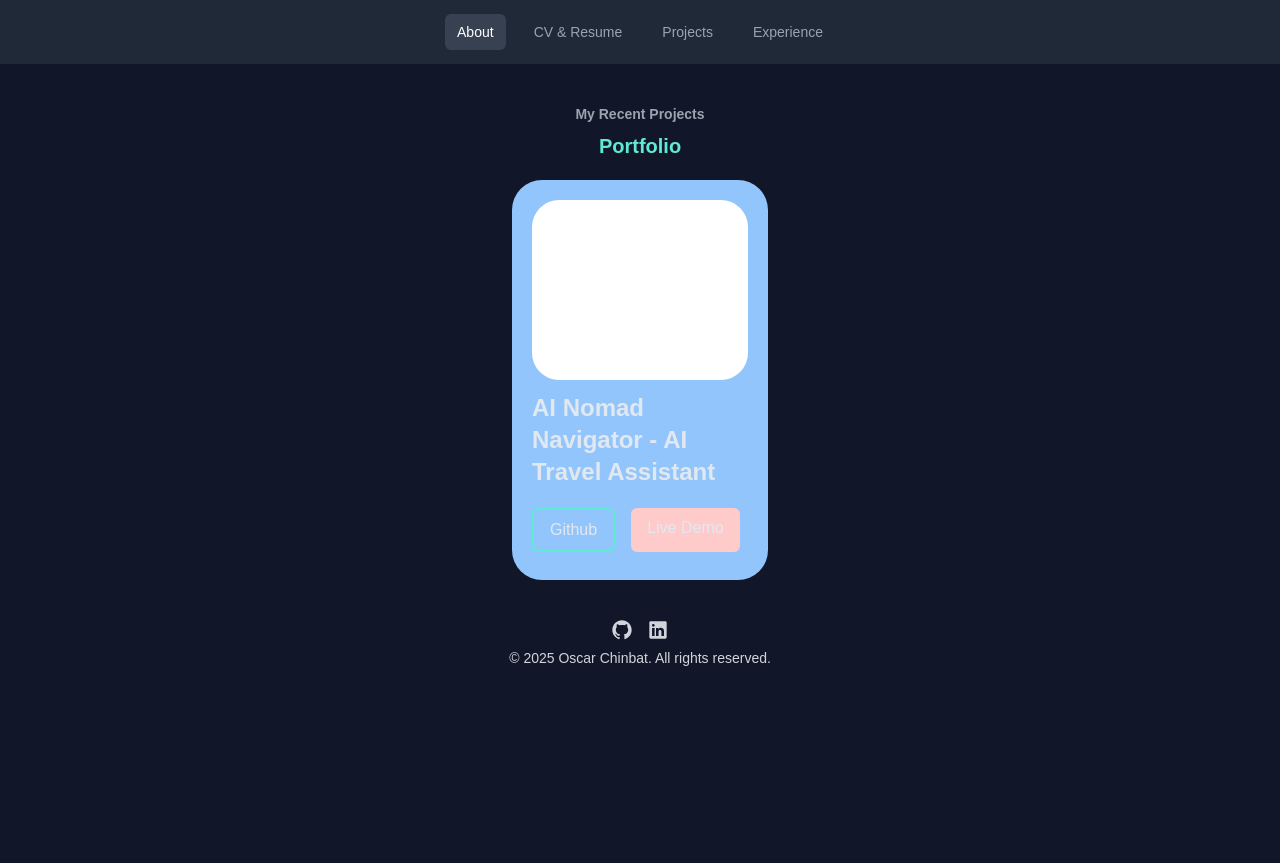
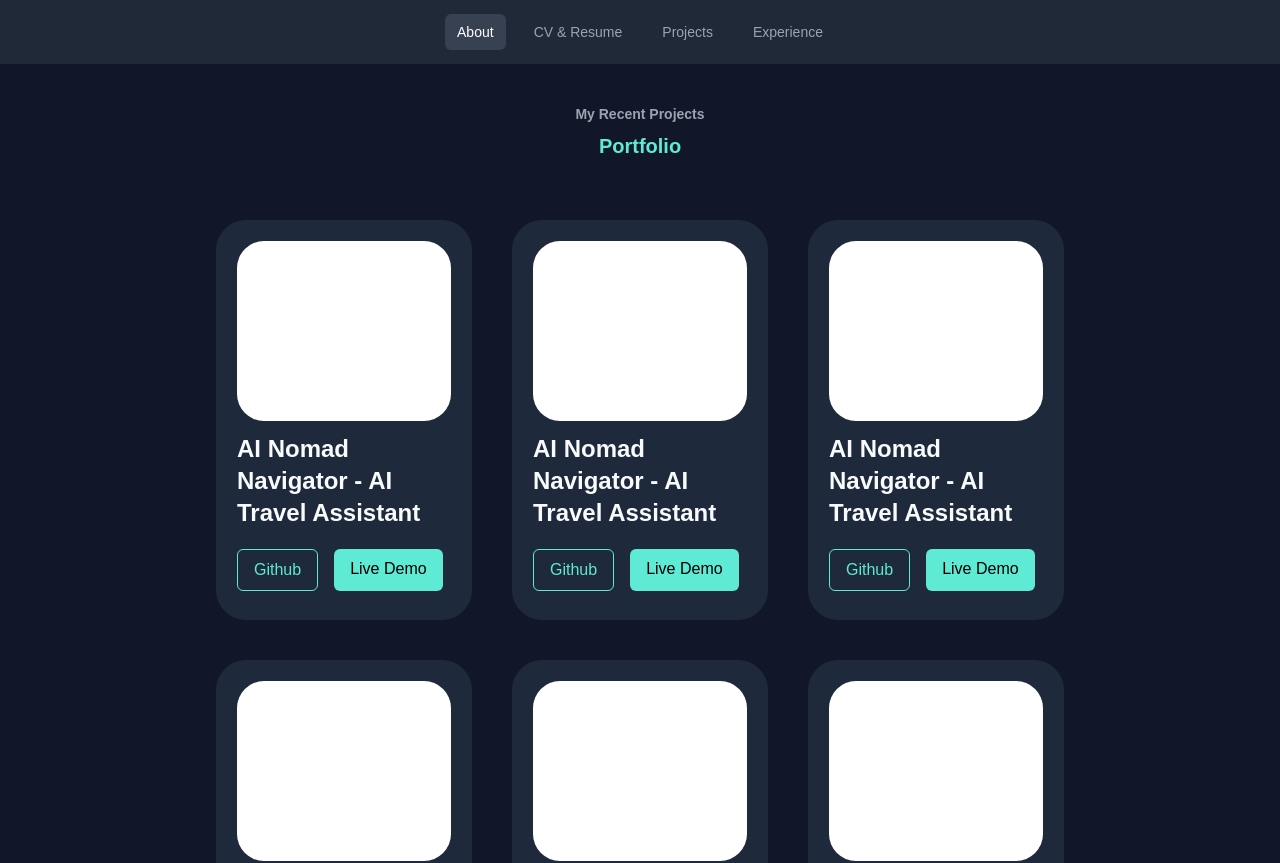
Before and after one commit to orchlonn/orchlon-portfolio, a Next.js app: page /projects in a window 1280 px wide. Shown: the top 863 px of the page. Before the commit the page ends 800 px from the top, so only its background shows below. Built offline with nearby package versions, Linux system fonts and the light colour scheme.

Commit message:
added proper styling on portfolio section

```diff
--- a/src/Components/ExperienceItem.tsx
+++ b/src/Components/ExperienceItem.tsx
@@ -24,7 +24,7 @@ const ExperienceItem = ({
     : skills.slice(0, initialSkillCount);
 
   return (
-    <div className="flex flex-col gap-y-2 my-3 w-2/5 border-2 border-teal-300 rounded-3xl py-5 px-20 transition-all duration-300 ease-in-out hover:scale-105 hover:shadow-[0_0_30px_rgba(20,184,166,0.3)] hover:border-teal-400 cursor-pointer">
+    <div className="flex flex-col gap-y-2 my-3 w-2/5 border border-teal-300 rounded-3xl py-5 px-20 transition-all duration-300 ease-in-out hover:scale-105 hover:shadow-[0_0_30px_rgba(20,184,166,0.3)] hover:border-teal-400 cursor-pointer">
       <div className="flex justify-center items-center">
         <Image
           src={image}
--- a/src/Components/Project/SingleProject.tsx
+++ b/src/Components/Project/SingleProject.tsx
@@ -1,15 +1,15 @@
-const SingleProject = () => {
+const SingleProject = ({ title }: { title: string }) => {
   return (
-    <div className="flex flex-col gap-3 h-[25rem] w-1/5 bg-blue-300 rounded-[30px] p-5">
+    <div className="flex flex-col gap-3 h-[25rem] w-1/5 bg-slate-800 rounded-[30px] p-5 transition-all duration-500 ease-in-out hover:bg-transparent hover:border-slate-700 border border-transparent">
       <div className="h-[12rem] w-full bg-white rounded-[27px]"></div>
-      <p className="text-2xl font-bold">
-        AI Nomad Navigator - AI Travel Assistant
-      </p>
+      <p className="text-2xl font-bold text-slate-50">{title}</p>
       <div className="flex gap-4 my-2">
-        <a className="border-2 border-teal-300 p-2 rounded-md px-4 py-2">
+        <a className="border border-teal-300 text-teal-300 p-2 rounded-md px-4 py-2 hover:border-transparent hover:bg-[#F5F5F5] hover:text-black transition-[background-color,color,border] duration-500 ease-[cubic-bezier(0.4,0,0.2,1)] transform cursor-pointer">
           Github
         </a>
-        <a className="bg-red-200 px-4 py-2 rounded-md">Live Demo</a>
+        <a className="bg-teal-300 text-black px-4 py-2 rounded-md hover:bg-[#F5F5F5] transition-[background-color,color] duration-500 ease-[cubic-bezier(0.4,0,0.2,1)] transform cursor-pointer">
+          Live Demo
+        </a>
       </div>
     </div>
   );
--- a/src/app/projects/page.tsx
+++ b/src/app/projects/page.tsx
@@ -3,10 +3,17 @@ import SingleProject from "@/Components/Project/SingleProject";
 
 const ProjectSection = () => {
   return (
-    <div className="text-slate-200">
+    <div className="flex flex-col gap-10 text-slate-200">
       <SectionHeader desc="My Recent Projects" title="Portfolio" />
-      <div className="flex items-center justify-center">
-        <SingleProject />
+      <div className="flex items-center justify-center gap-10">
+        <SingleProject title="AI Nomad Navigator - AI Travel Assistant" />
+        <SingleProject title="AI Nomad Navigator - AI Travel Assistant" />
+        <SingleProject title="AI Nomad Navigator - AI Travel Assistant" />
+      </div>
+      <div className="flex items-center justify-center gap-10">
+        <SingleProject title="AI Nomad Navigator - AI Travel Assistant" />
+        <SingleProject title="AI Nomad Navigator - AI Travel Assistant" />
+        <SingleProject title="AI Nomad Navigator - AI Travel Assistant" />
       </div>
     </div>
   );
```
